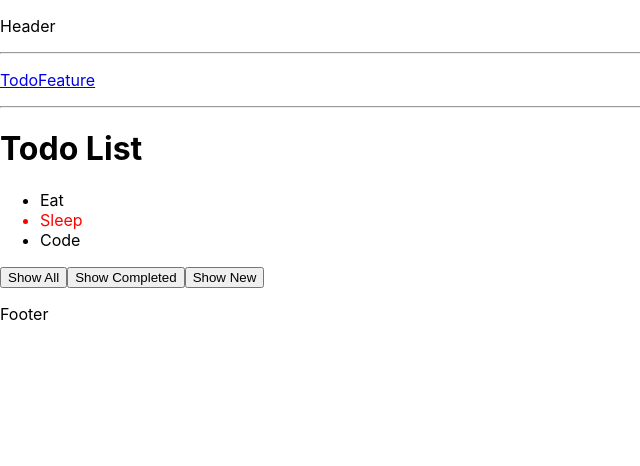
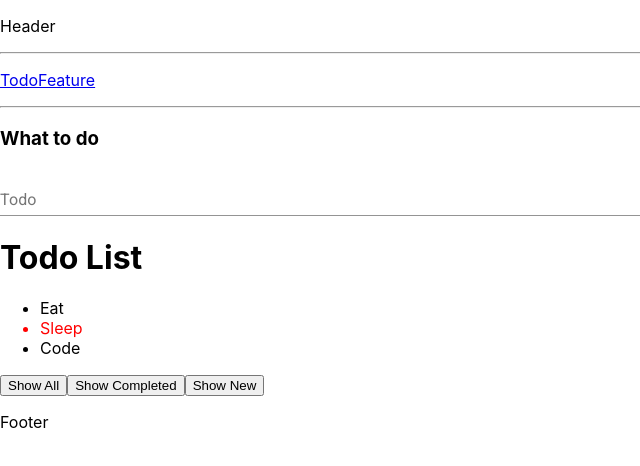
Before and after one commit to TNTanNguyen/my-app, a React (Create React App) app: page /todos in a window 1280 px wide. Shown: the top 466 px of the page, without its empty margins (0-640 px from the left). Built offline with nearby package versions, Linux system fonts and the light colour scheme; no server answers.

Commit message:
Form-MateriUI

```diff
--- a/package.json
+++ b/package.json
@@ -3,6 +3,7 @@
   "version": "0.1.0",
   "private": true,
   "dependencies": {
+    "@hookform/resolvers": "^1.3.8",
     "@material-ui/core": "^4.12.4",
     "@material-ui/icons": "^4.11.3",
     "@testing-library/jest-dom": "^5.16.4",
@@ -13,9 +14,11 @@
     "query-string": "^7.1.1",
     "react": "^17.0.2",
     "react-dom": "^17.0.2",
+    "react-hook-form": "^6.15.8",
     "react-router-dom": "^5.3.3",
     "react-scripts": "5.0.1",
-    "web-vitals": "^2.1.4"
+    "web-vitals": "^2.1.4",
+    "yup": "^0.32.11"
   },
   "scripts": {
     "start": "react-scripts start",
--- a/src/App.js
+++ b/src/App.js
@@ -4,17 +4,17 @@
 import TodoFeature from './features/Todo';
 import ProductApi from './api/productApi';
 function App() {
-  useEffect(() => {
-    const FetchProducs = async () => {
-      const params = {
-        _limit: 10,
-      };
-      const productList = await ProductApi.getAll(params);
-      console.log(productList);
-    };
+  // useEffect(() => {
+  //   const FetchProducs = async () => {
+  //     const params = {
+  //       _limit: 10,
+  //     };
+  //     const productList = await ProductApi.getAll(params);
+  //     console.log(productList);
+  //   };
 
-    FetchProducs();
-  }, []);
+  //   FetchProducs();
+  // }, []);
 
   return (
     <div className="App">
--- /dev/null
+++ b/src/components/form-controls-InputField/index.jsx
@@ -0,0 +1,40 @@
+import { TextField } from '@material-ui/core';
+import PropTypes from 'prop-types';
+import React from 'react';
+import { Controller } from 'react-hook-form';
+
+InputField.propTypes = {
+  form: PropTypes.object.isRequired,
+  name: PropTypes.string.isRequired,
+
+  label: PropTypes.string,
+  disabled: PropTypes.bool,
+};
+
+function InputField(props) {
+  const { form, name, label, disabled } = props;
+  const { errors, formState } = form;
+
+  const hasErrors = formState.touched[name] && errors[name];
+  // console.log('form:', form);
+  // console.log('errors', errors);
+  // console.log('formState', formState);
+  // console.log(errors[name], formState.touched[name]);
+  return (
+    <Controller
+      name={name} //Bắt buộc => *
+      control={form.control} // *
+      //sử dụng UI lib nào ?
+      as={TextField}
+      fullWidth
+      label={label}
+      disabled={disabled}
+      error={!!hasErrors}
+      helperText={errors[name]?.message}
+    />
+    //  <TextField fullWidth />
+    //</Controller>
+  );
+}
+
+export default InputField;
--- /dev/null
+++ b/src/features/Todo/components/TodoForm/index.jsx
@@ -0,0 +1,40 @@
+import PropTypes from 'prop-types';
+import React from 'react';
+import { useForm } from 'react-hook-form';
+import InputField from '../../../../components/form-controls-InputField';
+
+import { yupResolver } from '@hookform/resolvers/yup';
+import * as yup from 'yup';
+
+TodoForm.propTypes = {
+  onSubmit: PropTypes.func,
+};
+
+function TodoForm(props) {
+  const schema = yup.object().shape({
+    title: yup.string().required('Hãy nhập nội dung.').min(4, 'Nội dung ít nhất 4 ký tự'),
+  });
+  const form = useForm({
+    defaultValues: {
+      title: '',
+    },
+    resolver: yupResolver(schema),
+  });
+  const handleSubmit = (values) => {
+    // console.log('Todo Form:', values);
+    const { onSubmit } = props;
+    if (!onSubmit) {
+      return;
+    }
+    onSubmit(values);
+    form.reset();
+  };
+
+  return (
+    <form onSubmit={form.handleSubmit(handleSubmit)}>
+      <InputField form={form} name="title" label="Todo" />
+    </form>
+  );
+}
+
+export default TodoForm;
--- a/src/features/Todo/pages/ListPage/index.jsx
+++ b/src/features/Todo/pages/ListPage/index.jsx
@@ -1,89 +1,104 @@
 import queryString from 'query-string';
 import { useEffect, useMemo, useState } from 'react';
 import { useHistory, useLocation, useRouteMatch } from 'react-router-dom';
+import TodoForm from '../../components/TodoForm';
 import TodoList from '../../components/TodoList';
-ListPage.propTypes = {
-
-};
+ListPage.propTypes = {};
 
 function ListPage() {
   const initTodoList = [
     {
       id: 1,
       title: 'Eat',
-            status: "new",
+      status: 'new',
     },
     {
       id: 2,
       title: 'Sleep',
-            status: "completed",
+      status: 'completed',
     },
     {
       id: 3,
       title: 'Code',
-            status: "new",
-        }
-    ]
+      status: 'new',
+    },
+  ];
 
-    const location = useLocation() //window.search => Lay ra phan sau ? (ex: ?status=new)
-    const history = useHistory()
-    const math = useRouteMatch()
+  const location = useLocation(); //window.search => Lay ra phan sau ? (ex: ?status=new)
+  const history = useHistory();
+  const math = useRouteMatch();
 
-    const [todoList, setTodoList] = useState(initTodoList)
+  const [todoList, setTodoList] = useState(initTodoList);
 
   const [statusFilter, setstatusFilter] = useState(() => {
-        const params = queryString.parse(location.search)
-        return params.status || 'all'
-    })
+    const params = queryString.parse(location.search);
+    return params.status || 'all';
+  });
 
   useEffect(() => {
-        const params = queryString.parse(location.search)
-        setstatusFilter(params.status || 'all')
-    }, [location.search])
-
+    const params = queryString.parse(location.search);
+    setstatusFilter(params.status || 'all');
+  }, [location.search]);
 
   const handleTodoClick = (todo, idx) => {
     // console.log(todo, idx);
 
-        const newTodoList = [...todoList]
+    const newTodoList = [...todoList];
 
     newTodoList[idx] = {
       ...newTodoList[idx],
-            status: newTodoList[idx].status === 'completed' ? 'new' : 'completed'
-        }
+      status: newTodoList[idx].status === 'completed' ? 'new' : 'completed',
+    };
 
-        setTodoList(newTodoList)
-    }
+    setTodoList(newTodoList);
+  };
 
   const handleShowAll = () => {
     // setstatusFilter('all')
-        const queryParams = { status: 'all' }
+    const queryParams = { status: 'all' };
     history.push({
       pathname: math.path,
-            search: queryString.stringify(queryParams)
-        })
-    }
+      search: queryString.stringify(queryParams),
+    });
+  };
   const handleShowCompleted = () => {
     // setstatusFilter('completed')
-        const queryParams = { status: 'completed' }
+    const queryParams = { status: 'completed' };
     history.push({
       pathname: math.path,
-            search: queryString.stringify(queryParams)
-        })
-    }
+      search: queryString.stringify(queryParams),
+    });
+  };
   const handleShowNew = () => {
     // setstatusFilter('new')
-        const queryParams = { status: 'new' }
+    const queryParams = { status: 'new' };
     history.push({
       pathname: math.path,
-            search: queryString.stringify(queryParams)
-        })
-    }
+      search: queryString.stringify(queryParams),
+    });
+  };
   const renderList = useMemo(() => {
-        return todoList.filter(todo => statusFilter === 'all' || todo.status === statusFilter)
-    }, [todoList, statusFilter])
+    return todoList.filter((todo) => statusFilter === 'all' || todo.status === statusFilter);
+  }, [todoList, statusFilter]);
+
+  const handleTodoFormSubmit = (values) => {
+    console.log('ListPage -> Form Submit: ', values);
+    const newTodo = {
+      id: todoList.length + 1,
+      title: values.title,
+      status: 'new',
+    };
+
+    const newTodoList = [...todoList, newTodo];
+
+    setTodoList(newTodoList);
+  };
+
   return (
     <div>
+      <h3>What to do</h3>
+      <TodoForm onSubmit={handleTodoFormSubmit} />
+
       <TodoList todoList={renderList} onTodoClick={handleTodoClick} />
 
       <button onClick={handleShowAll}>Show All</button>
```
Also changed, not shown: src/components/NotFound/index.jsx (+2 -10 lines), 1 other file (tests, documents, lock files or other folders). Lines whose indentation alone changed are shown as unchanged.
